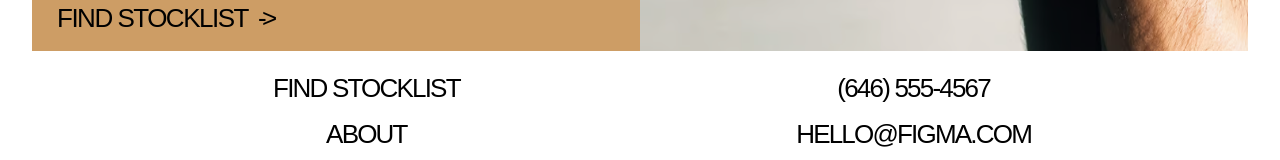
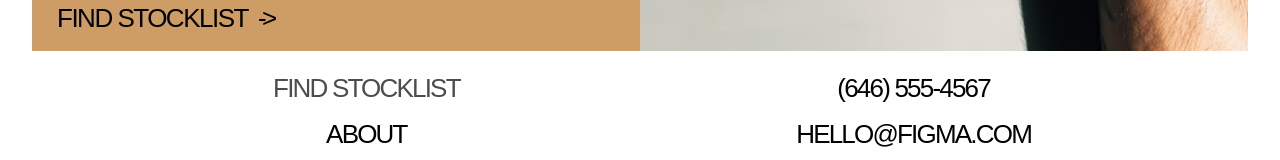
Before and after one commit to JakubStankiewicz1/Ueloce, a React (Vite) app in the folder frontend/: page / in a window 1280 px wide. In both pictures the pointer is over the element 366 px from the left and 4969 px from the top of the page. Shown: the part 4881-5041 px from the top of the page. Built offline with nearby package versions, Linux system fonts and the light colour scheme; a web font is replaced by a local one.

Commit message:
Added animation to HomeContact container

```diff
--- a/frontend/src/components/HomeContact/homeContact.css
+++ b/frontend/src/components/HomeContact/homeContact.css
@@ -54,9 +54,19 @@
     justify-content: center;
 }
 
+.homeContactContainerLeftContainerTopContainer,
+.homeContactContainerLeftContainerBottomContainer,
+.homeContactContainerRightContainerTopContainer,
+.homeContactContainerRightContainerBottomContainer {
+    cursor: pointer;
+}
 
-
-
+.homeContactContainerLeftContainerTopContainer:hover .homeContactContainerLeftContainerTopContainerText,
+.homeContactContainerLeftContainerBottomContainer:hover .homeContactContainerLeftContainerBottomContainerText,
+.homeContactContainerRightContainerTopContainer:hover .homeContactContainerRightContainerTopContainerText,
+.homeContactContainerRightContainerBottomContainer:hover .homeContactContainerRightContainerBottomContainerText {
+    color: #4C4C4C;
+}
 
 
 
```
